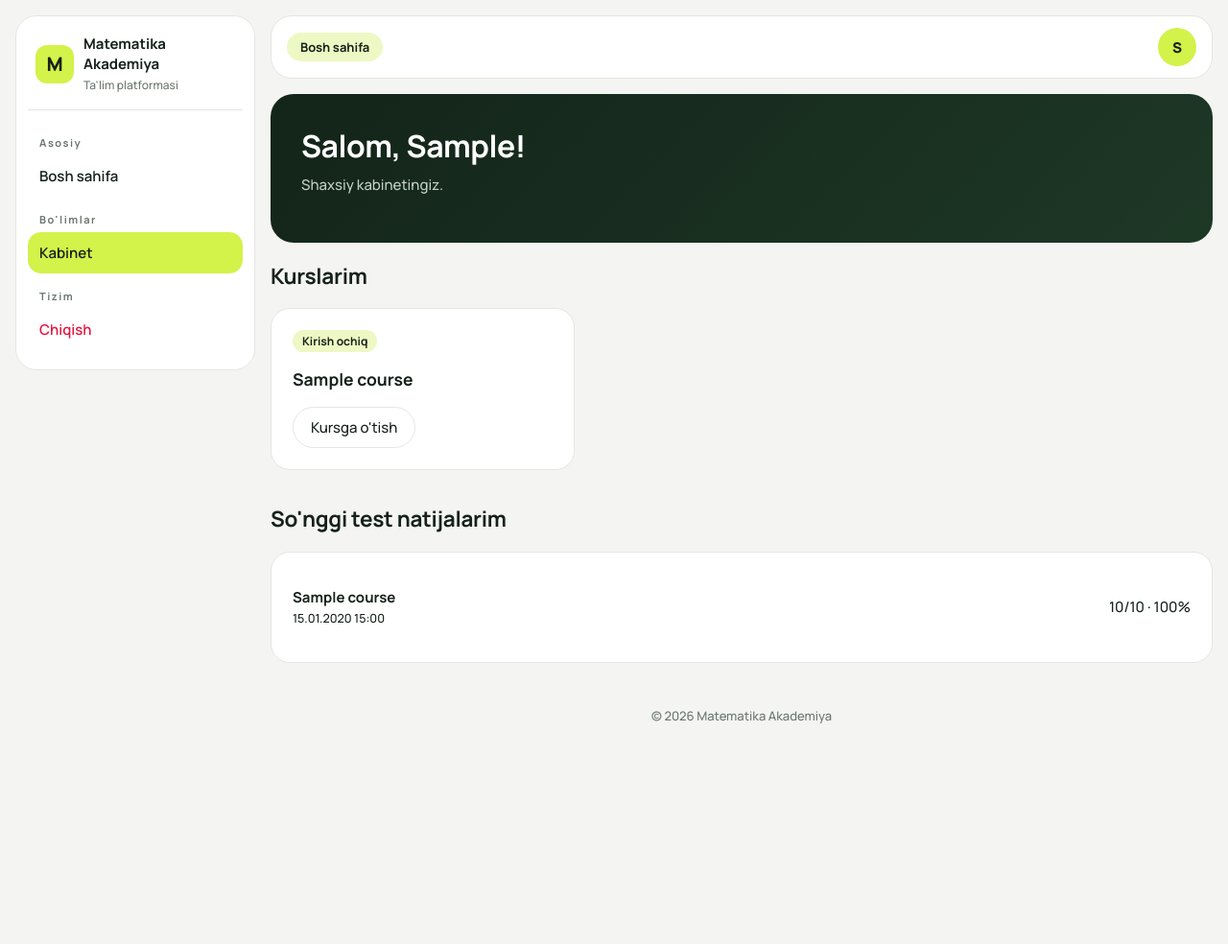
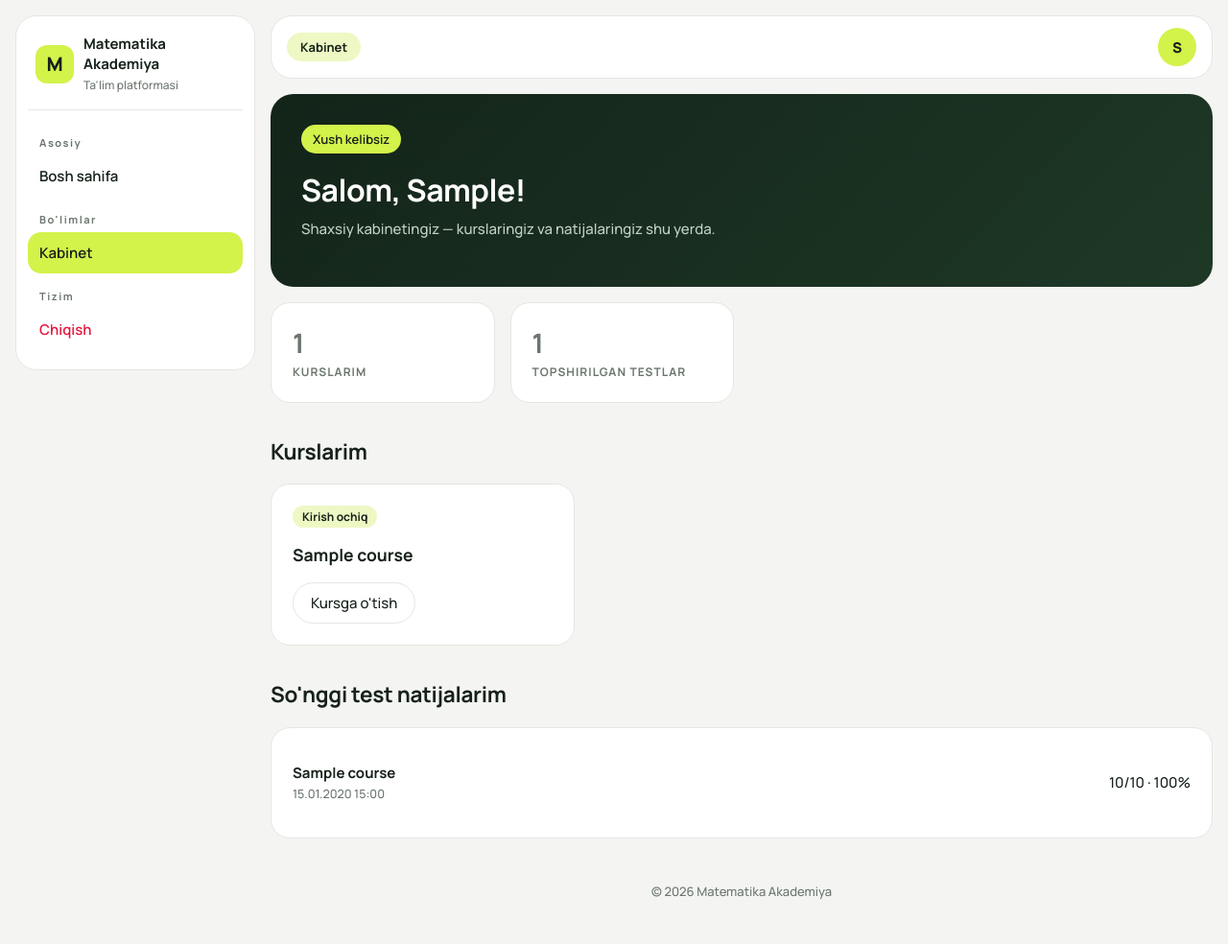
Before and after one commit to rahimjonovabdullo/matematika-akademiya, a Django app: page /kabinet/ in a window 1280 px wide. Shown: the whole page at 96% size. Before the commit the page ends 755 px from the top, so only its background shows below. Run offline with Django 5.2, Linux system fonts and the light colour scheme; a user stored in the database is signed in; tables that the repository leaves empty hold one stand-in row (values such as "Sample post").

Commit message:
Enhance dashboard layout and user messages

```diff
--- a/academy/templates/academy/dashboard.html
+++ b/academy/templates/academy/dashboard.html
@@ -1,6 +1,15 @@
 {% extends "base.html" %}
+{% block crumb %}Kabinet{% endblock %}
 {% block content %}
-<div class="hero"><h1>Salom, {{ user.first_name|default:user.username }}!</h1><p>Shaxsiy kabinetingiz.</p></div>
+<div class="hero">
+  <div class="chips"><span class="chip l">Xush kelibsiz</span></div>
+  <h1>Salom, {{ user.first_name|default:user.username }}!</h1>
+  <p>Shaxsiy kabinetingiz — kurslaringiz va natijalaringiz shu yerda.</p>
+</div>
+<div class="stats">
+  <div class="card stat"><div class="sr"><b>{{ enrollments.count }}</b></div><span>KURSLARIM</span></div>
+  <div class="card stat"><div class="sr"><b>{{ attempts.count }}</b></div><span>TOPSHIRILGAN TESTLAR</span></div>
+</div>
 
 <h2>Kurslarim</h2>
 <div class="grid">
@@ -11,7 +20,7 @@
     <a class="btn ghost" href="{% url 'course_detail' e.course.slug %}">Kursga o'tish</a>
   </div>
   {% empty %}
-  <p>Hali hech qaysi kursga yozilmagansiz. <a href="{% url 'home' %}">Kurslarni ko'ring</a>.</p>
+  <div class="card"><p>Hali hech qaysi kursga yozilmagansiz. <a href="{% url 'home' %}" style="text-decoration:underline">Kurslarni ko'ring</a>.</p></div>
   {% endfor %}
 </div>
 
@@ -19,7 +28,7 @@
 <div class="card">
   {% for a in attempts %}
   <div class="row">
-    <div><b>{{ a.course.title }}</b><br><small>{{ a.created_at|date:"d.m.Y H:i" }}</small></div>
+    <div><b>{{ a.course.title }}</b><br><small style="color:var(--mute)">{{ a.created_at|date:"d.m.Y H:i" }}</small></div>
     <div>{{ a.score }}/{{ a.total }} · {{ a.percent }}%</div>
   </div>
   {% empty %}
```
